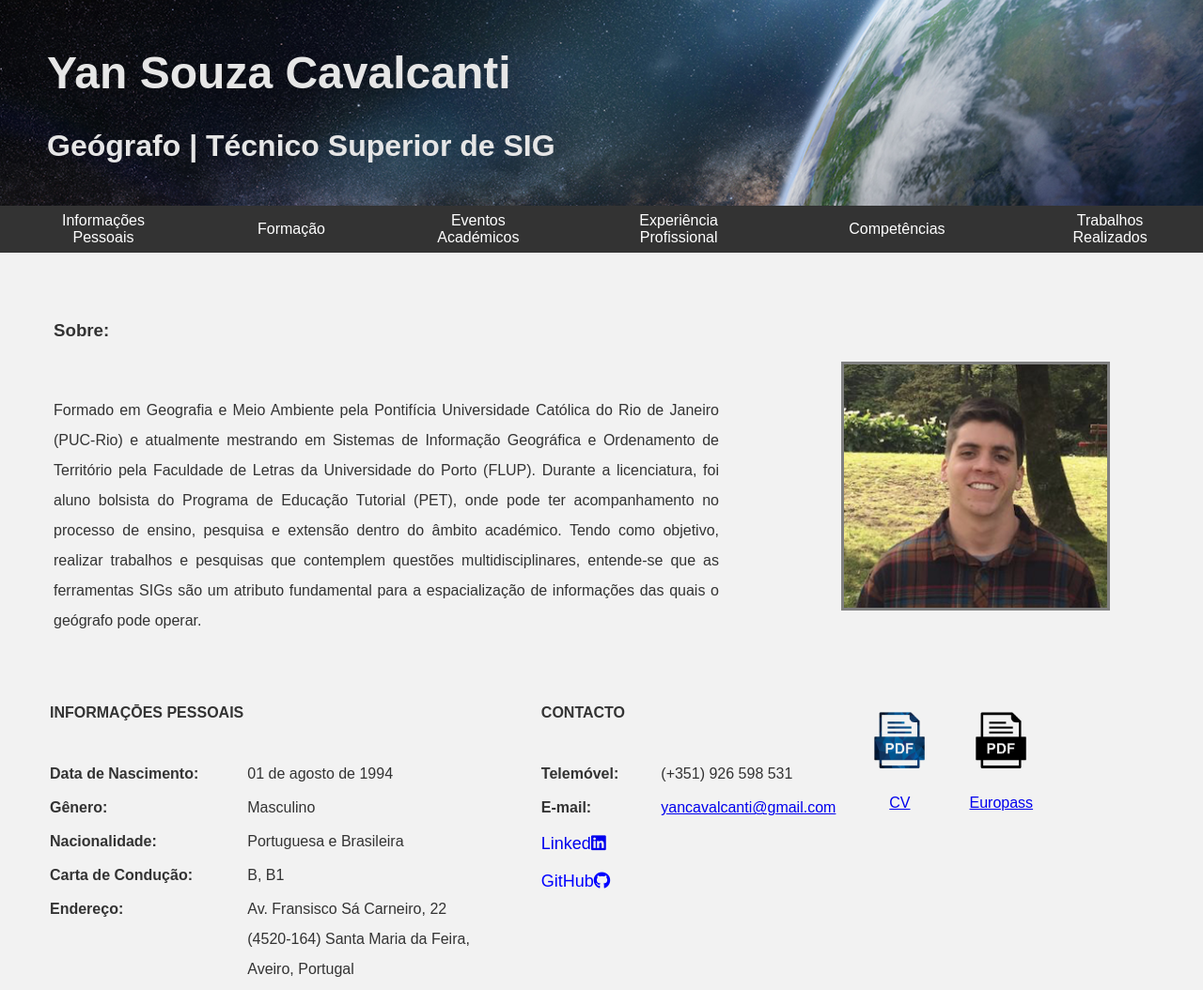
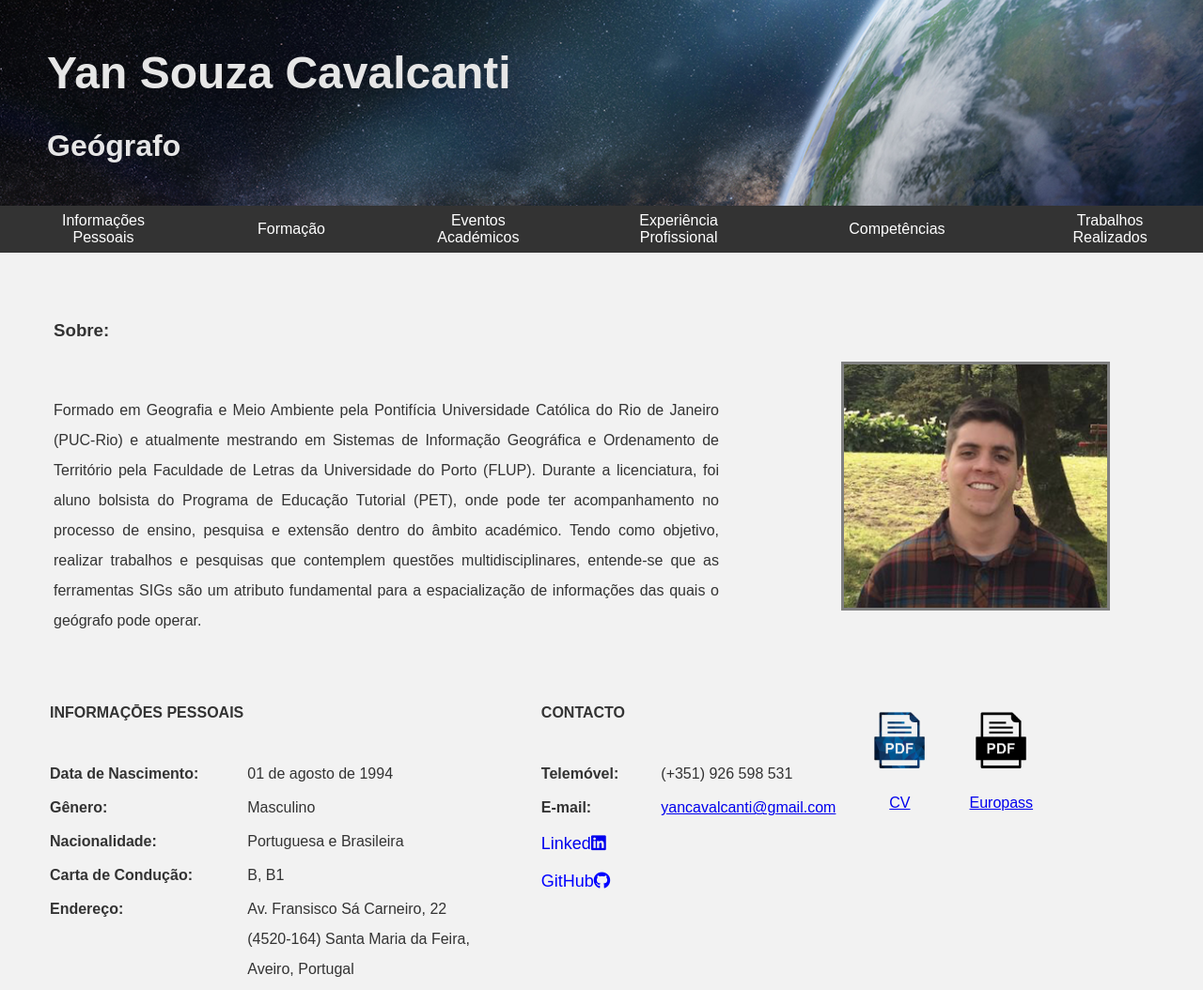
Before and after one commit to YanCavalcanti-code/Professional-Website, a plain HTML site: page index.html in a window 1280 px wide. Shown: the top 1054 px of the page at 94% size. Drawn offline with Linux system fonts and the light colour scheme.

Commit message:
Update index.html

```diff
--- a/index.html
+++ b/index.html
@@ -10,7 +10,7 @@
 <body>
     <div id="boxTop">
         <h1 id="Nome"><a href="index.html">Yan Souza Cavalcanti</a></h1>
-        <h2 id="Prof">Geógrafo | Técnico Superior de SIG</h2>
+        <h2 id="Prof">Geógrafo</h2>
         <nav class="Menu">
             <ul>
                 <li><a href="index.html">Informações<br>Pessoais</a></li>
```
